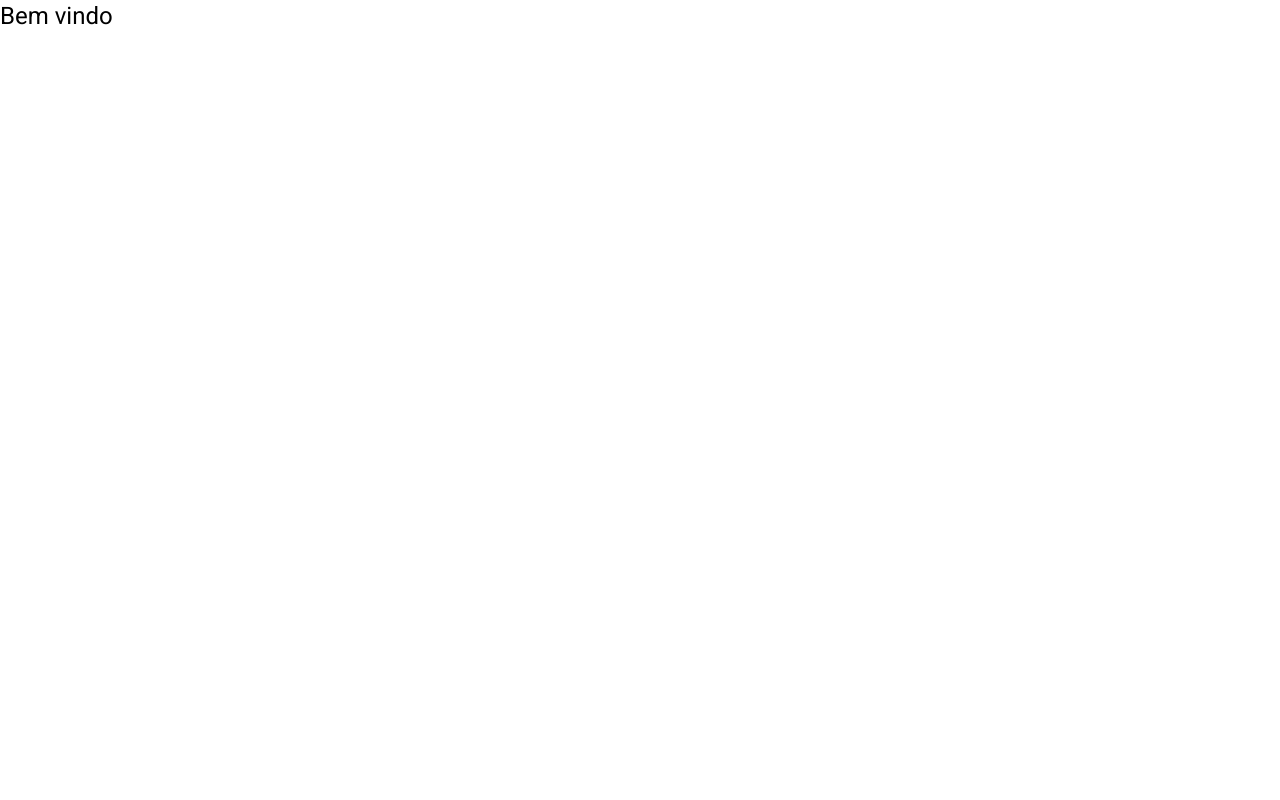
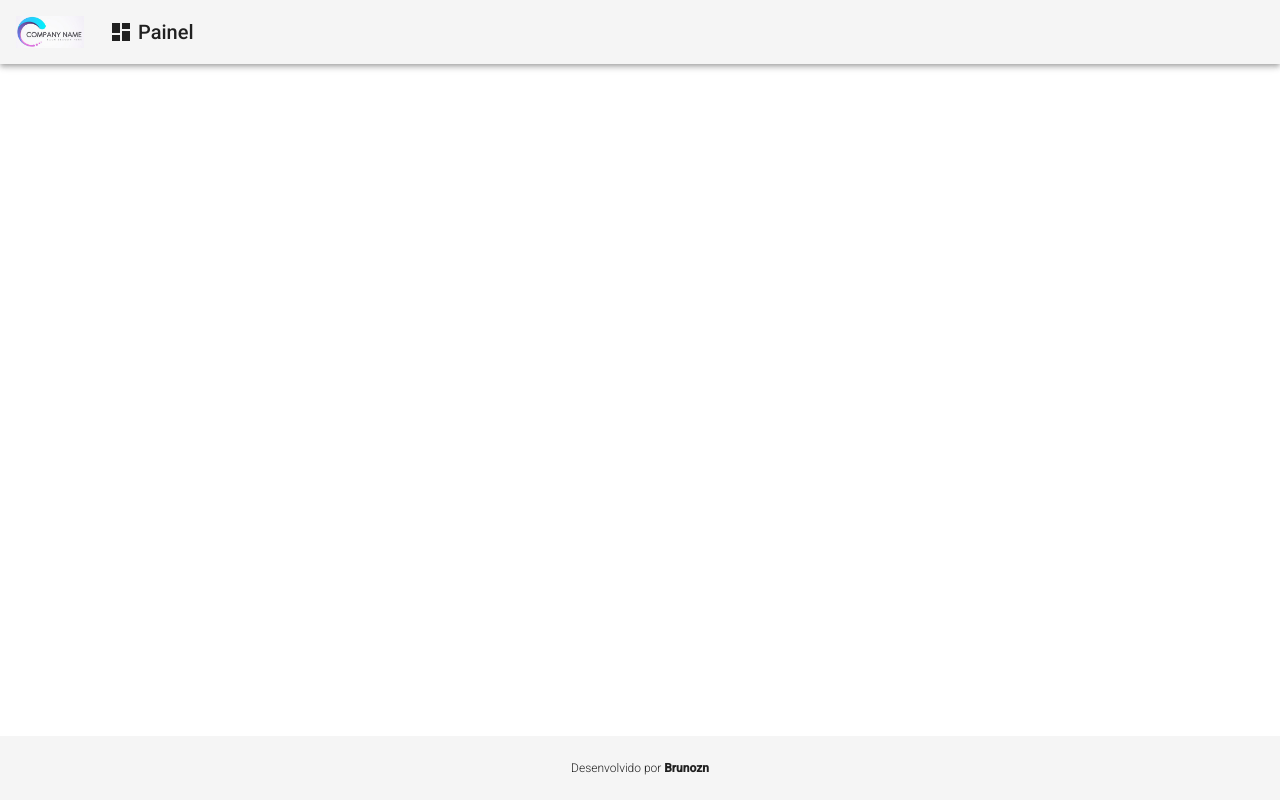
Before and after one commit to brunozn/crud_angular, an Angular app in the folder front/: page / in a window 1280 px wide. Built offline with nearby package versions, Linux system fonts and the light colour scheme.

Commit message:
header e footer

```diff
--- a/front/src/app/app.component.html
+++ b/front/src/app/app.component.html
@@ -1 +1,3 @@
-<h1>Bem vindo </h1>
+<app-header></app-header>
+
+<app-footer></app-footer>
--- /dev/null
+++ b/front/src/app/components/templates/footer/footer.component.css
@@ -0,0 +1,12 @@
+.footer{
+    position: fixed;
+    bottom: 0;
+
+    display: flex;
+    justify-content: center;
+}
+
+.footer > span{
+    font-size: 12px;
+    font-weight: 300;
+}
--- /dev/null
+++ b/front/src/app/components/templates/footer/footer.component.html
@@ -0,0 +1,6 @@
+<mat-toolbar class="footer">
+    <span>
+        Desenvolvido por <strong> Brunozn</strong>
+    </span>
+
+</mat-toolbar>
--- /dev/null
+++ b/front/src/app/components/templates/footer/footer.component.ts
@@ -0,0 +1,15 @@
+import { Component, OnInit } from '@angular/core';
+
+@Component({
+  selector: 'app-footer',
+  templateUrl: './footer.component.html',
+  styleUrls: ['./footer.component.css']
+})
+export class FooterComponent implements OnInit {
+
+  constructor() { }
+
+  ngOnInit(): void {
+  }
+
+}
--- /dev/null
+++ b/front/src/app/components/templates/header/header.component.css
@@ -0,0 +1,22 @@
+.header{
+    display: flex;
+    align-items: center;
+}
+
+.header a{
+    display: flex;
+    align-items: center;
+    text-decoration: none;
+}
+
+.header .logo-header{
+    max-height: 32px;
+}
+
+.header .title-group{
+    padding-left: 25px;
+}
+
+.header .title-group i{
+    padding-right: 5px;
+}
--- /dev/null
+++ b/front/src/app/components/templates/header/header.component.html
@@ -0,0 +1,14 @@
+<mat-toolbar class="header mat-elevation-z4">
+    <span>
+      <a>
+          <img class="logo-header" src="assets/img/logo.jpg" alt="logo">
+        </a>
+    </span>
+
+    <span class="title-group">
+        <a>
+            <i class="material-icons">dashboard</i>
+            Painel
+        </a>
+    </span>
+</mat-toolbar>
--- /dev/null
+++ b/front/src/app/components/templates/header/header.component.ts
@@ -0,0 +1,15 @@
+import { Component, OnInit } from '@angular/core';
+
+@Component({
+  selector: 'app-header',
+  templateUrl: './header.component.html',
+  styleUrls: ['./header.component.css']
+})
+export class HeaderComponent implements OnInit {
+
+  constructor() { }
+
+  ngOnInit(): void {
+  }
+
+}
```
Also changed, not shown: front/src/app/app.module.ts (+11 -2 lines), front/src/assets/img/logo.jpg (added), front/src/assets/img/logo.png (added).
